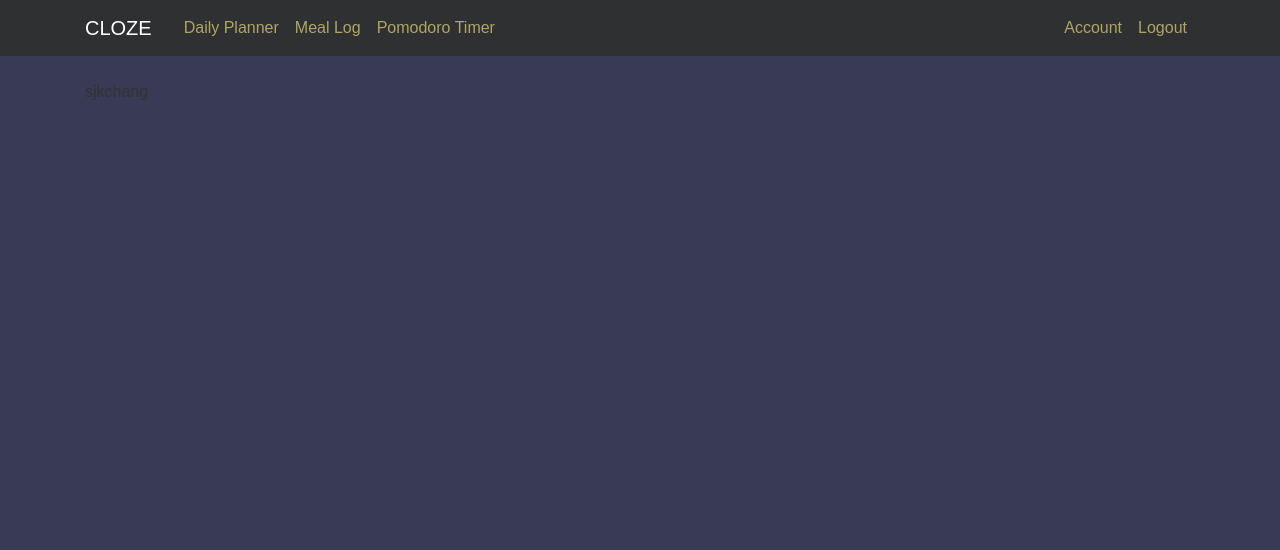
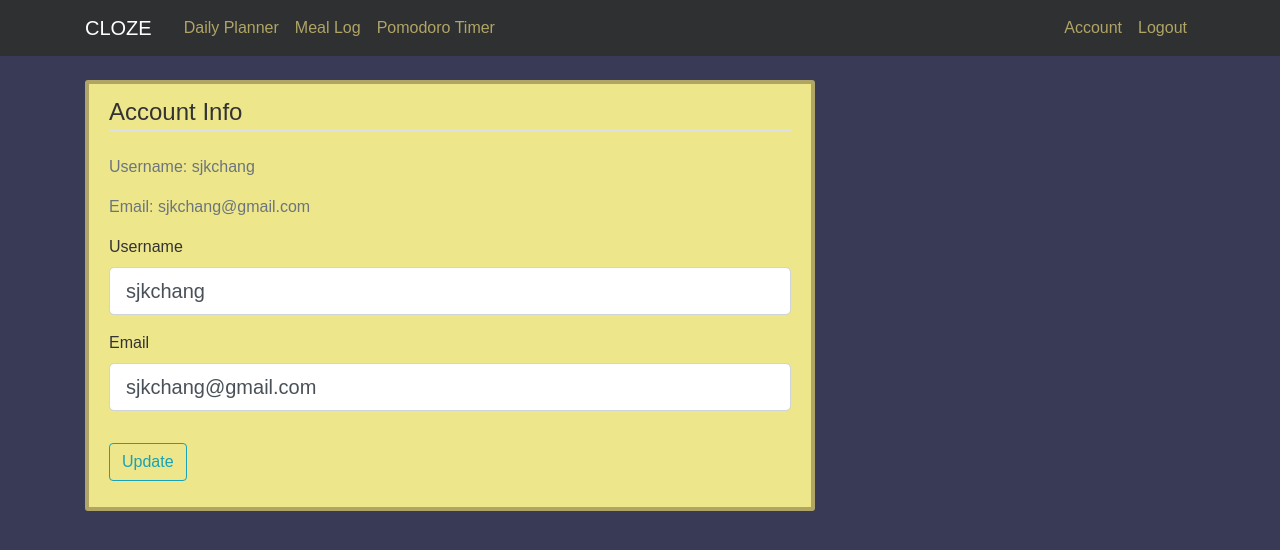
Before and after one commit to sjkchang/Cloze, a Flask app: page /account in a window 1280 px wide. Shown: the top 550 px of the page. Run offline with Flask 2, Linux system fonts and the light colour scheme; a user stored in the database is signed in; some libraries are stand-ins or nearby versions.

Commit message:
Added ability for user to update account email/username

```diff
--- a/cloze/Templates/account.html
+++ b/cloze/Templates/account.html
@@ -1,4 +1,43 @@
 {% extends "layout.html" %}
 {% block content %}
-    {{current_user.username}}
+<div class="content-section">
+    <legend class="border-bottom mb-4">Account Info</legend>
+    <p class="text-secondary">Username: {{ current_user.username }}</p>
+    <p class="text-secondary">Email: {{ current_user.email }}</p>
+    <form method="POST" action="" enctype="multipart/form-data">
+        {{ form.hidden_tag() }}
+        <fieldset class="form-group">
+            <div class="form-group">
+                {{ form.username.label(class="form-control-label") }}
+
+                {% if form.username.errors %}
+                    {{ form.username(class="form-control form-control-lg is-invalid") }}
+                    <div class="invalid-feedback">
+                        {% for error in form.username.errors %}
+                            <span>{{ error }}</span>
+                        {% endfor %}
+                    </div>
+                {% else %}
+                    {{ form.username(class="form-control form-control-lg") }}
+                {% endif %}
+            </div>
+            <div class="form-group">
+                {{ form.email.label(class="form-control-label") }}
+                {% if form.email.errors %}
+                    {{ form.email(class="form-control form-control-lg is-invalid") }}
+                    <div class="invalid-feedback">
+                        {% for error in form.email.errors %}
+                            <span>{{ error }}</span>
+                        {% endfor %}
+                    </div>
+                {% else %}
+                    {{ form.email(class="form-control form-control-lg") }}
+                {% endif %}
+            </div>
+        </fieldset>
+        <div class="form-group">
+            {{ form.submit(class="btn btn-outline-info") }}
+        </div>
+    </form>
+</div>
 {% endblock content%}
--- a/cloze/forms.py
+++ b/cloze/forms.py
@@ -2,6 +2,8 @@ from flask_wtf import FlaskForm
 from wtforms import StringField, PasswordField, BooleanField, SubmitField, IntegerField
 from wtforms.validators import DataRequired, Length, Email, EqualTo, ValidationError
 from models import User
+from flask_login import current_user
+
 
 class RegistrationForm(FlaskForm):
     username = StringField('Username', validators = [DataRequired(), Length(min=2, max=20)])
@@ -26,6 +28,25 @@ class LoginForm(FlaskForm):
     password = PasswordField('Password', validators = [DataRequired(), Length(min=8, max=20)])
     remember = BooleanField('Remember Me')
     submit = SubmitField('Login')
+
+class UpdateAccountForm(FlaskForm):
+    username = StringField('Username',
+                           validators=[DataRequired(), Length(min=2, max=20)])
+    email = StringField('Email',
+                        validators=[DataRequired(), Email()])
+    submit = SubmitField('Update')
+
+    def validate_username(self, username):
+        if username.data != current_user.username:
+            user = User.query.filter_by(username=username.data).first()
+            if user:
+                raise ValidationError('That username is taken. Please choose a different one.')
+
+    def validate_email(self, email):
+        if email.data != current_user.email:
+            user = User.query.filter_by(email=email.data).first()
+            if user:
+                raise ValidationError('That email is taken. Please choose a different one.')
 
 class TimerForm(FlaskForm):
     min = StringField('Minutes', validators = [DataRequired()])
--- a/cloze/routes.py
+++ b/cloze/routes.py
@@ -1,6 +1,6 @@
 from cloze import app, db, bcrypt, login_manager
-from flask import render_template, url_for, flash, redirect
-from forms import LoginForm, RegistrationForm, PlannerForm, TimerForm
+from flask import render_template, url_for, flash, redirect, request
+from forms import LoginForm, RegistrationForm, PlannerForm, TimerForm, UpdateAccountForm
 from models import User
 from flask_login import login_user, logout_user, current_user, login_required
 
@@ -42,10 +42,20 @@ def register():
         return redirect(url_for('login'))
     return render_template('register.html', title = 'register', form = form)
 
-@app.route('/account')
+@app.route("/account", methods=['GET', 'POST'])
 @login_required
 def account():
-    return render_template('account.html', title = 'Account')
+    form = UpdateAccountForm()
+    if form.validate_on_submit():
+        current_user.username = form.username.data
+        current_user.email = form.email.data
+        db.session.commit()
+        flash('Your account has been updated!', 'success')
+        return redirect(url_for('account'))
+    elif request.method == 'GET':
+        form.username.data = current_user.username
+        form.email.data = current_user.email
+    return render_template('account.html', title='Account', form=form)
 
 @app.route('/daily-planner')
 @login_required
```
Also changed, not shown: cloze/cloze.db, 4 other files.
